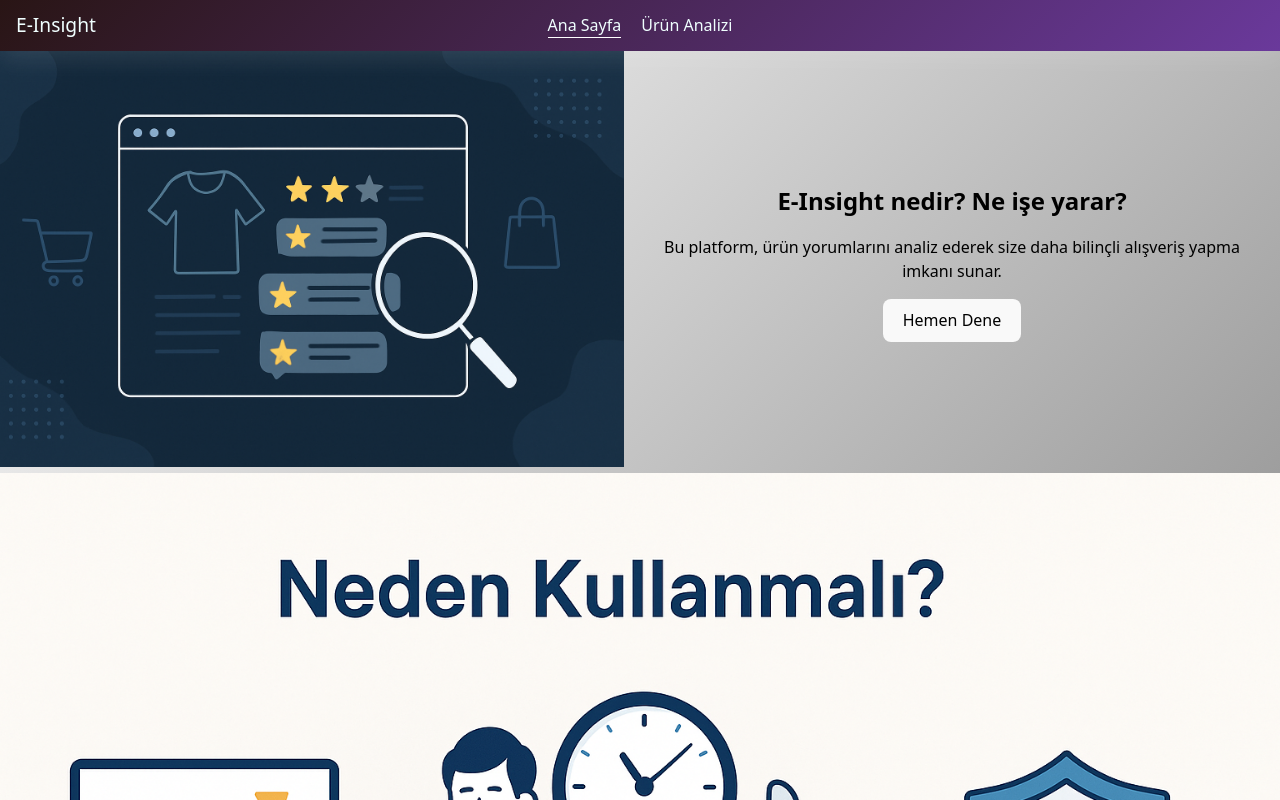
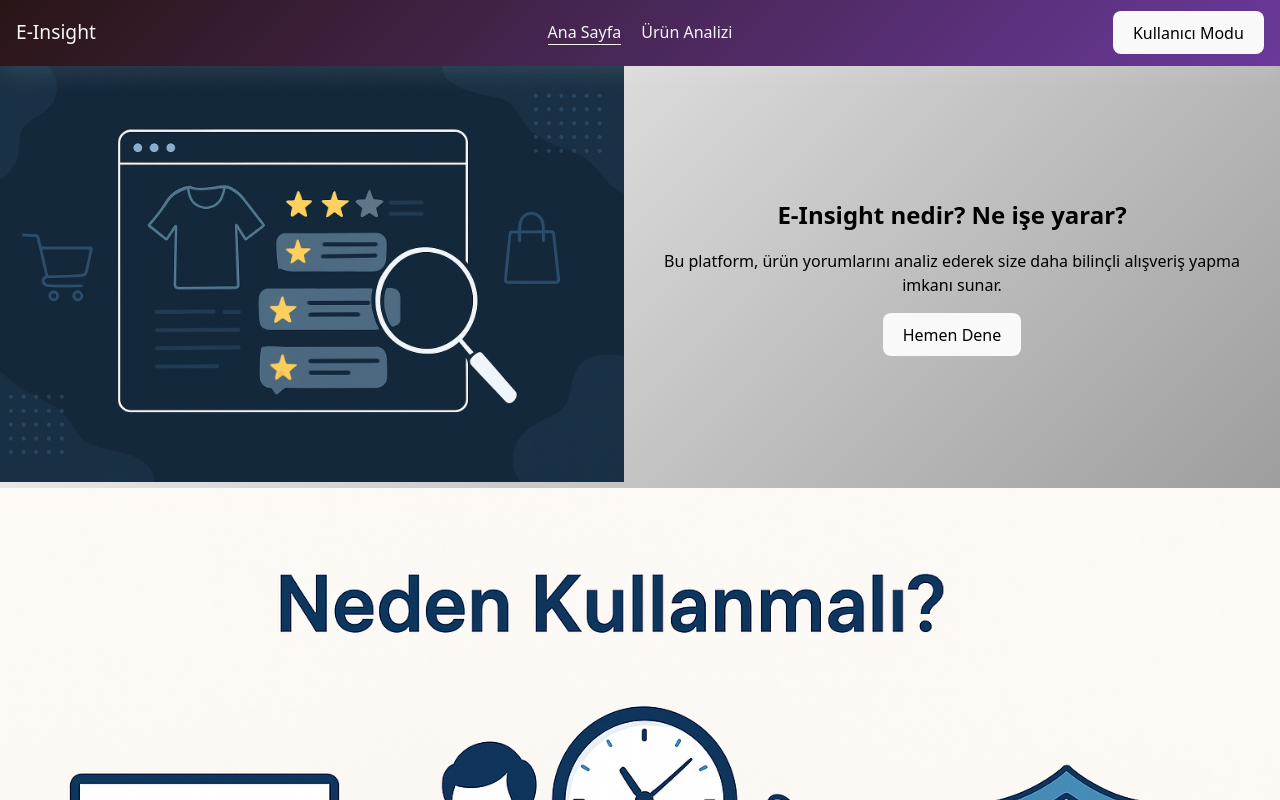
Before and after one commit to oguzdgd/e-insight, a React (Vite) app in the folder frontend/insight/: page / in a window 1280 px wide. Shown: the top 800 px of the page. Built offline with nearby package versions, Linux system fonts and the light colour scheme.

Commit message:
feat(frontend): implement theme mode toggle using Zustand for state management

```diff
--- a/frontend/insight/package.json
+++ b/frontend/insight/package.json
@@ -15,7 +15,8 @@
     "react-dom": "^19.0.0",
     "react-router": "^7.5.3",
     "react-router-dom": "^7.5.3",
-    "sass": "^1.87.0"
+    "sass": "^1.87.0",
+    "zustand": "^5.0.5"
   },
   "devDependencies": {
     "@eslint/js": "^9.22.0",
--- a/frontend/insight/src/App.jsx
+++ b/frontend/insight/src/App.jsx
@@ -2,8 +2,15 @@ import { Routes, Route } from "react-router-dom"
 import AnalyzerPage from './pages/AnalyzerPage/AnalyzerPage.jsx';
 import Layout from './Layout';
 import HomePage from "./pages/HomePage/HomePage.jsx";
+import useModeStore from './stores/modeStore';
+import { useEffect } from "react";
 
 function App() {
+    const { mode } = useModeStore();
+
+  useEffect(() => {
+    document.documentElement.setAttribute("data-theme", mode);
+  }, [mode]);
 
   return (
     <Routes>
--- a/frontend/insight/src/components/Navbar/Navbar.jsx
+++ b/frontend/insight/src/components/Navbar/Navbar.jsx
@@ -1,7 +1,10 @@
 import { NavLink } from "react-router"
 import styles from "../Navbar/Navbar.module.scss"
+import { Button } from './../atoms/Button';
+import useModeStore from './../../stores/modeStore';
 
 const Navbar = () => {
+  const {mode,setMode}=useModeStore();
   return (
 
 
@@ -15,6 +18,14 @@ const Navbar = () => {
         <NavLink to={"/analyzer"}  className={({ isActive }) => isActive ? styles.activeLink : ""}>Ürün Analizi</NavLink>
       </div>
 
+      <div className={styles.modeButon}>
+          <Button onClick={()=>setMode(mode==="user" ? "seller" :"user")}>
+            {mode ==="user"? "Kullanıcı Modu" : "Satıcı Modu"}
+
+          </Button>
+
+      </div>
+
     </nav>
 
 
--- a/frontend/insight/src/components/Navbar/Navbar.module.scss
+++ b/frontend/insight/src/components/Navbar/Navbar.module.scss
@@ -14,11 +14,12 @@ $hover-color: #c1ff95;
   display: grid;
   grid-template-columns: 1fr auto 1fr;
   padding: 0.7rem 1rem;
-  background:  linear-gradient(135deg, #291515 0%, #6a399b 100%);
   align-items: center;
   box-shadow: 0 8px 24px 0 rgba(255, 255, 255, 0.1);
   z-index: 1;
   position: relative;
+  background: var(--navbar-bg);
+  color: var(--navbar-text);
 
 
   .logo {
@@ -27,6 +28,7 @@ $hover-color: #c1ff95;
     .logoName {
       @extend %link-style;
       font-size: larger;
+      color: var(--navbar-text);
 
     }
   }
@@ -37,13 +39,20 @@ $hover-color: #c1ff95;
     gap: 20px;
 
     a {
-        @extend %link-style
+        @extend %link-style;
+        color: var(--navbar-text);
     }
 
     .activeLink {
       border-bottom: 1px solid white;
     }
   }
+
+  .modeButon{
+    text-align: end;
+  }
+
+}
 
   @media (max-width: 768px) {
     .navbar {
@@ -64,4 +73,3 @@ $hover-color: #c1ff95;
       justify-self: center;
     }
   }
-}
--- a/frontend/insight/src/index.css
+++ b/frontend/insight/src/index.css
@@ -5,7 +5,8 @@
 
   color-scheme: light dark;
   color: rgba(255, 255, 255, 0.87);
-  background-color: #242424;
+ --bg-color:white;
+ --text-color:black;
 
   font-synthesis: none;
   text-rendering: optimizeLegibility;
@@ -19,7 +20,27 @@
   box-sizing: border-box;
 }
 
+
+[data-theme="user"] {
+  --bg-color: #bdbdbd;
+  --text-color: #000000;
+  --navbar-bg: linear-gradient(135deg, #291515 0%, #6a399b 100%);
+  --navbar-text: #f6f6f6;
+}
+
+
+[data-theme="seller"] {
+  --bg-color: #242424;
+  --text-color: #e0e1dd;
+   --navbar-bg: linear-gradient(135deg, #fff200 0%,  #cac121 50%,  #5c5402 100%);
+  --navbar-text: #000000;
+}
+
+
 body {
+  background-color: var(--bg-color);
+  color: var(--text-color);
+  transition: all 0.3s ease;
 
   min-width: 320px;
   min-height: 100vh;
--- /dev/null
+++ b/frontend/insight/src/stores/modeStore.jsx
@@ -0,0 +1,15 @@
+import { create } from "zustand";
+import {persist} from "zustand/middleware"
+
+const useModeStore = create(
+
+    persist(
+
+        (set)=>({
+            mode:'user',
+            setMode:(mode) =>set({mode})
+        }),
+        {name:'mode-store'}
+    )
+)
+export default useModeStore
```
Also changed, not shown: 1 other file (tests, documents, lock files or other folders).
